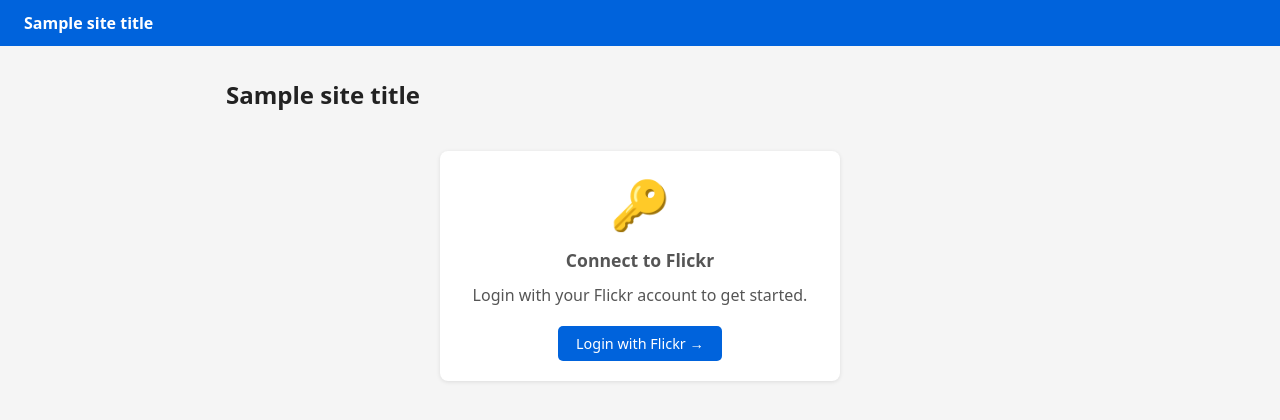
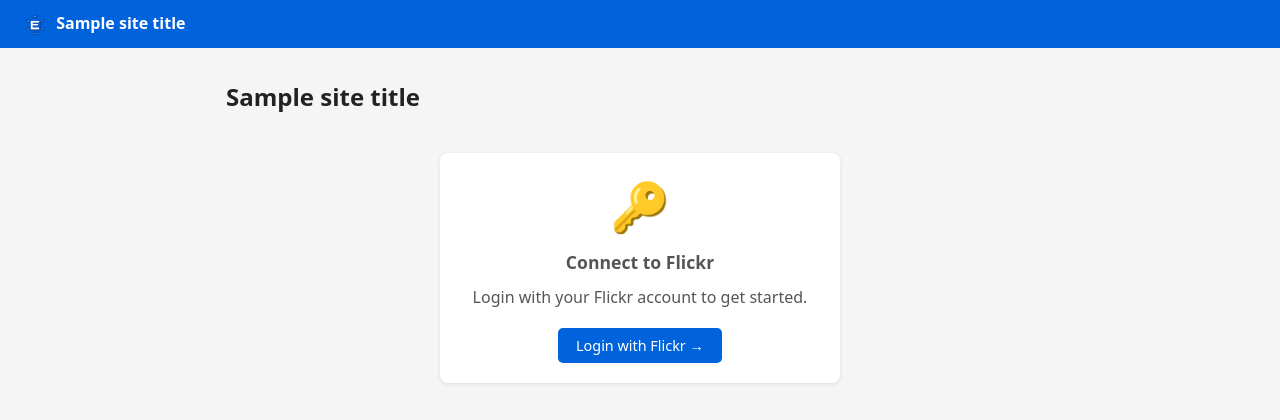
Before and after one commit to kc9yjp/mre_flickr_mcp, a Python web app: template templates/home.html in a window 1280 px wide. Shown: the top 420 px of the page. Run offline with Jinja, Linux system fonts and the light colour scheme; the template is opened without the code that fills it: most values are stand-ins (such as "Sample title", 1, 10 or a date in 2020).

Commit message:
feat: add favicon and update navigation logo in base template

```diff
--- a/static/style.css
+++ b/static/style.css
@@ -4,6 +4,7 @@ nav { background: #0063dc; color: #fff; padding: 12px 24px; display: flex; gap:
 nav a { color: #fff; text-decoration: none; font-weight: 500; }
 nav a:hover { text-decoration: underline; }
 nav .title { font-weight: 700; margin-right: auto; }
+.nav-logo { vertical-align: middle; margin-right: 6px; }
 .nav-logout { margin: 0; }
 .nav-logout-btn { background: none; border: none; color: #fff; font-weight: 500; cursor: pointer; padding: 0; font-size: 1rem; }
 main { max-width: 860px; margin: 32px auto; padding: 0 16px; }
--- a/templates/base.html
+++ b/templates/base.html
@@ -4,11 +4,15 @@
   <meta charset="utf-8">
   <meta name="viewport" content="width=device-width,initial-scale=1">
   <title>{{ title }} — {{ site_title }}</title>
+  <link rel="icon" href="/static/favicon.svg" type="image/svg+xml">
   <link rel="stylesheet" href="/static/style.css">
 </head>
 <body>
 <nav>
-  <a href="/" class="title">{{ site_title }}</a>
+  <a href="/" class="title">
+    <img src="/static/favicon.svg" alt="" width="22" height="22" class="nav-logo">
+    {{ site_title }}
+  </a>
   {% if logged_in %}
   <a href="/stats">Stats</a>
   <a href="/sync">Sync</a>
```
Also changed, not shown: static/favicon.svg (added).
